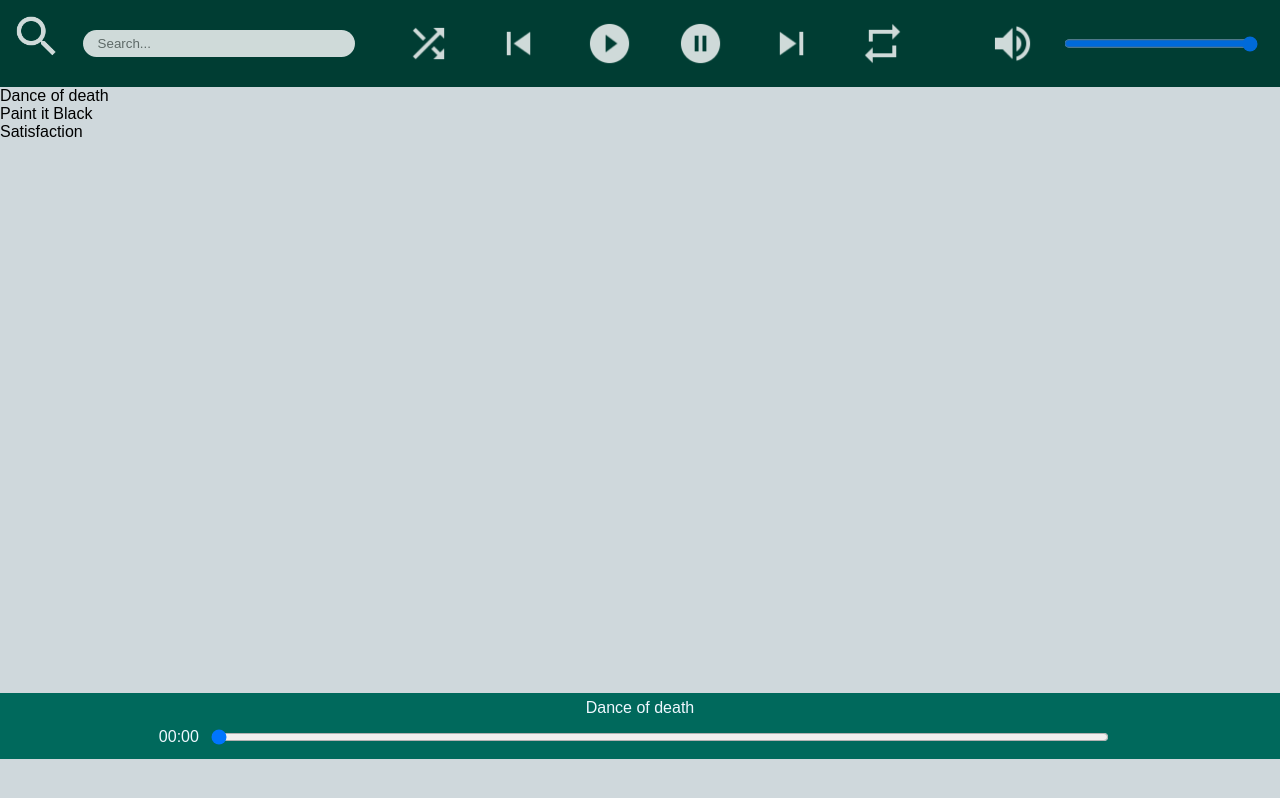
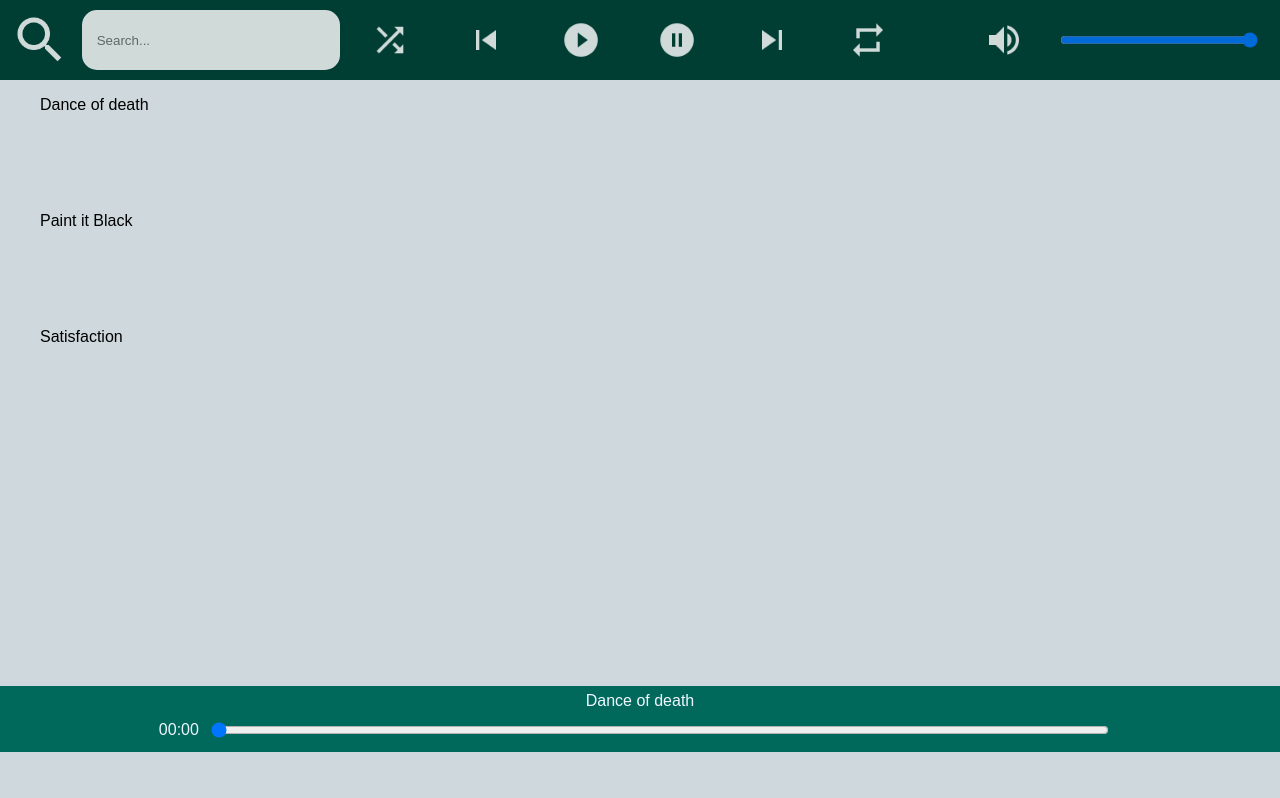
Before and after one commit to DonnaAnnIssac/MusicPlayer-js, a plain HTML site: page index.html in a window 1280 px wide. Drawn offline with nearby package versions, Linux system fonts and the light colour scheme; no server answers.

Commit message:
Search by name of song

```diff
--- a/index.html
+++ b/index.html
@@ -10,9 +10,7 @@
       <div class="controlsContainer">
         <div class="search">
           <div class="search" id="searchIcon"></div>
-          <form id="searchForm">
-            <input type="text" id="searchInput" name="search" placeholder="Search...">
-          </form>
+          <input type="search" class="search" id="searchInput" placeholder="Search..." onkeyup="search()">
         </div>
         <div class="btn">
           <div class="btn" id="shuffle"></div>
--- a/src/musicPlayer.js
+++ b/src/musicPlayer.js
@@ -1,47 +1,3 @@
-function createHowlObject(song) {
- return new Howl({ src: song.src,
-  onload: () => { updateTrackDuration()
-    seeker.value = 0 },
-  onplay: () => { player.playing = true
-    setVolume()
-    updateTimeAndSeek() },
-  onstop: () => player.playing = false,
-  onend: () => { player.playing = false
-    resetTimer()
-    if(player.shuffle) shufflePlaylist()
-    if(player.repeat) { player.sound = createHowlObject(playlist[player.soundIndex])
-      player.sound.play()} },
-  onpause: () => { player.playing = false
-      clearInterval(updateTime) },
-  onmute: () => { volbtn.style.background = (player.sound._muted) ?
-    "url(./images/mute.png) no-repeat" : "url(./images/volume.png) no-repeat"
-    volbtn.style.backgroundSize = "contain" } })
-}
-
-var playlist = [{
-  title: 'Dance of death',
-  src: 'music/danceofdeath.mp3'
-},
-{
-  title: 'Paint it Black',
-  src: 'music/paint-it-black.mp3'
-},
-{
-  title: 'Satisfaction',
-  src: 'music/Satisfaction.mp3'
-}]
-
-var player = {
-  sound: createHowlObject(playlist[0]),
-  soundIndex: 0,
-  playing: false,
-  title: playlist[0].title,
-  seeking: false,
-  volume: 1,
-  shuffle: false,
-  repeat: false
-}
-
 playbtn = document.getElementById('playBtn')
 pausebtn = document.getElementById('pauseBtn')
 prevbtn = document.getElementById('prevBtn')
@@ -51,6 +7,7 @@ repeatbtn = document.getElementById('repeat')
 volbtn = document.getElementById('volume')
 seeker = document.getElementById('seekSlider')
 volumeslider = document.getElementById("volumeSlider")
+searchInput = document.getElementById('searchInput')
 
 playbtn.addEventListener('click', () => { if(!player.playing) player.sound.play() } )
 pausebtn.addEventListener('click', () => player.sound.pause() )
@@ -72,30 +29,6 @@ seeker.addEventListener('mousemove', (event) => seek(event))
 seeker.addEventListener('mouseup', () => player.seeking = false)
 volumeslider.addEventListener('mousemove', setVolume)
 var updateTime
-
-function initAudioPlayer() {
-  var playlistItems = document.createElement('div') //creating main playlist div
-  playlist.forEach( (song, index) => {
-    var listItem = createListItem(song,index)
-    playlistItems.appendChild(listItem)
-  })
-  playlistItems.className = 'trackDisplay'
-  playlistItems.id = 'playlist'
-  var parent = document.getElementById('playlistContainer')
-  parent.appendChild(playlistItems)
-  var titleText = document.createTextNode(playlist[0].title)
-  var parentNode = document.getElementById('title')
-  parentNode.appendChild(titleText)
-}
-//creating sub divs to hold info of each track
-function createListItem(song, index) {
-  var listItem = document.createElement('div')
-  var title = document.createTextNode(song.title)
-  listItem.appendChild(title)
-  listItem.className = 'trackDisplay'
-  listItem.addEventListener('click', () => update(song, index))
-  return listItem
-}
 
 function playSelected(sound, index) {
   if(player.playing === false) player.playing = true
@@ -178,4 +111,83 @@ function shufflePlaylist() {
   update(playlist[index], index)
 }
 
+function search() {
+  var filter = searchInput.value.toUpperCase()
+  var lis = document.getElementsByTagName('li')
+  for(let i = 0; i < lis.length; i++) {
+    var name = lis[i].innerHTML
+    lis[i].style.display = (name.toUpperCase().indexOf(filter) == 0) ? 'list-item' : 'none'
+  }
+}
+
+function createHowlObject(song) {
+ return new Howl({ src: song.src,
+  onload: () => { updateTrackDuration()
+    seeker.value = 0 },
+  onplay: () => { player.playing = true
+    setVolume()
+    updateTimeAndSeek() },
+  onstop: () => player.playing = false,
+  onend: () => { player.playing = false
+    resetTimer()
+    if(player.shuffle) shufflePlaylist()
+    if(player.repeat) { player.sound = createHowlObject(playlist[player.soundIndex])
+      player.sound.play()} },
+  onpause: () => { player.playing = false
+      clearInterval(updateTime) },
+  onmute: () => { volbtn.style.background = (player.sound._muted) ?
+    "url(./images/mute.png) no-repeat" : "url(./images/volume.png) no-repeat"
+    volbtn.style.backgroundSize = "contain" } })
+}
+
+var playlist = [{
+  title: 'Dance of death',
+  src: 'music/danceofdeath.mp3'
+},
+{
+  title: 'Paint it Black',
+  src: 'music/paint-it-black.mp3'
+},
+{
+  title: 'Satisfaction',
+  src: 'music/Satisfaction.mp3'
+}]
+
+var player = {
+  sound: createHowlObject(playlist[0]),
+  soundIndex: 0,
+  playing: false,
+  title: playlist[0].title,
+  seeking: false,
+  volume: 1,
+  shuffle: false,
+  repeat: false
+}
+
+//creating sub divs to hold info of each track
+function createListItem(song, index) {
+  var listItem = document.createElement('li')
+  var title = document.createTextNode(song.title)
+  listItem.appendChild(title)
+  listItem.className = 'playlist'
+  listItem.addEventListener('click', () => update(song, index))
+  return listItem
+}
+
+function initAudioPlayer() {
+  var playlistItems = document.createElement('ul') //creating main playlist
+  playlist.forEach( (song, index) => {
+    var listItem = createListItem(song,index)
+    playlistItems.appendChild(listItem)
+  })
+  playlistItems.className = 'playlist'
+  playlistItems.id = 'list'
+  playlistItems.style.listStyleType = 'none'
+  var parent = document.getElementById('playlistContainer')
+  parent.appendChild(playlistItems)
+  var titleText = document.createTextNode(playlist[0].title)
+  var parentNode = document.getElementById('title')
+  parentNode.appendChild(titleText)
+}
+
 window.addEventListener('load', initAudioPlayer)
--- a/styles.css
+++ b/styles.css
@@ -2,8 +2,6 @@ html, body, .rootContainer {
   background-color: #cfd8dc;
   height: 100%;
   margin: 0;
-  /*display: flex;
-  flex-wrap: wrap;*/
 }
 .controlsContainer {
   width: 100%;
@@ -36,20 +34,15 @@ html, body, .rootContainer {
   opacity: 0.9;
   padding: 10px;
 }
-#searchForm {
-  flex-grow: 2;
-  padding: 20px;
+
+#searchInput {
+  flex-grow: 1;
   justify-content: flex-end;
-  box-sizing: border-box;
-  border-radius: 5px;
   align-content: center;
-}
-#searchInput {
   outline: none;
-  width: 100%;
   border: none;
   border-radius: 15px;
-  padding: 6px 15px;
+  padding: 0px 15px;
   box-sizing: border-box;
   opacity: 0.9;
 }
@@ -145,5 +138,6 @@ html, body, .rootContainer {
 }
 
 #seekSlider {
+  /*width: 90%;*/
   flex-grow: 5;
 }
```
